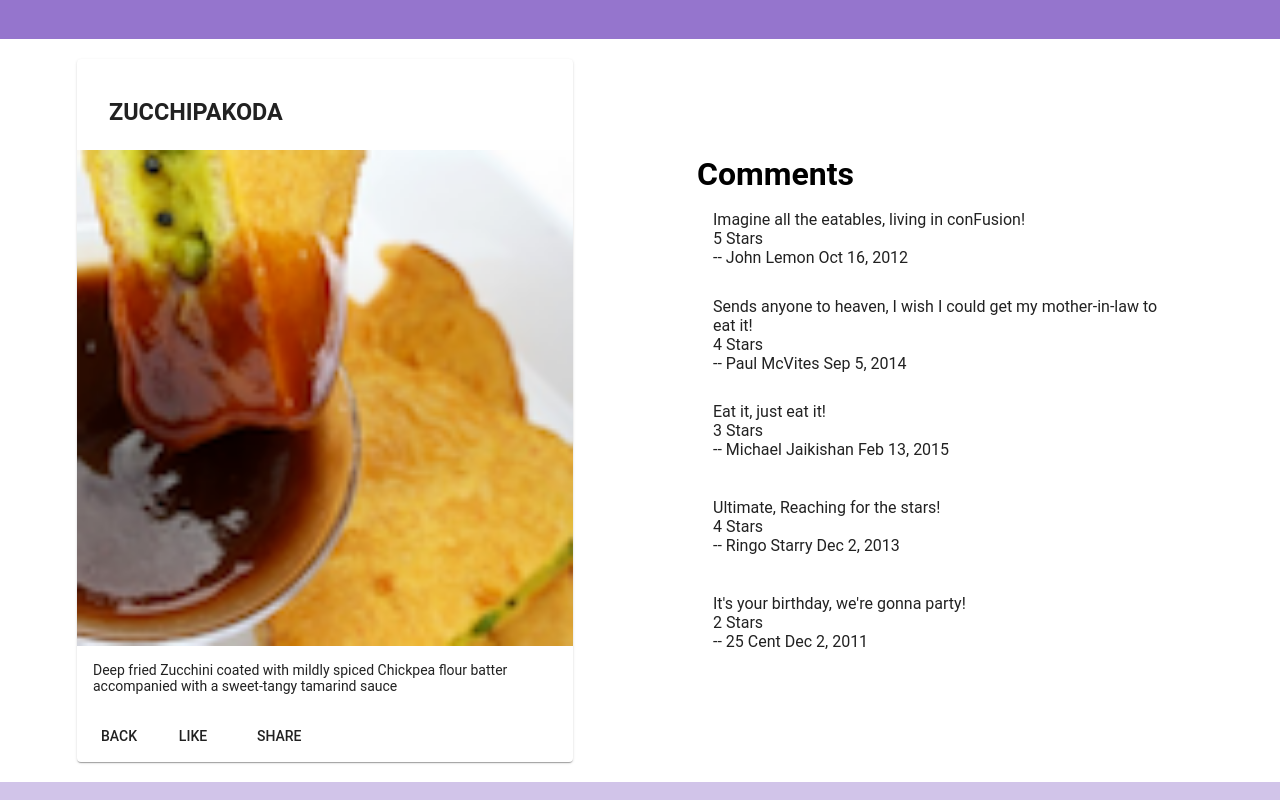
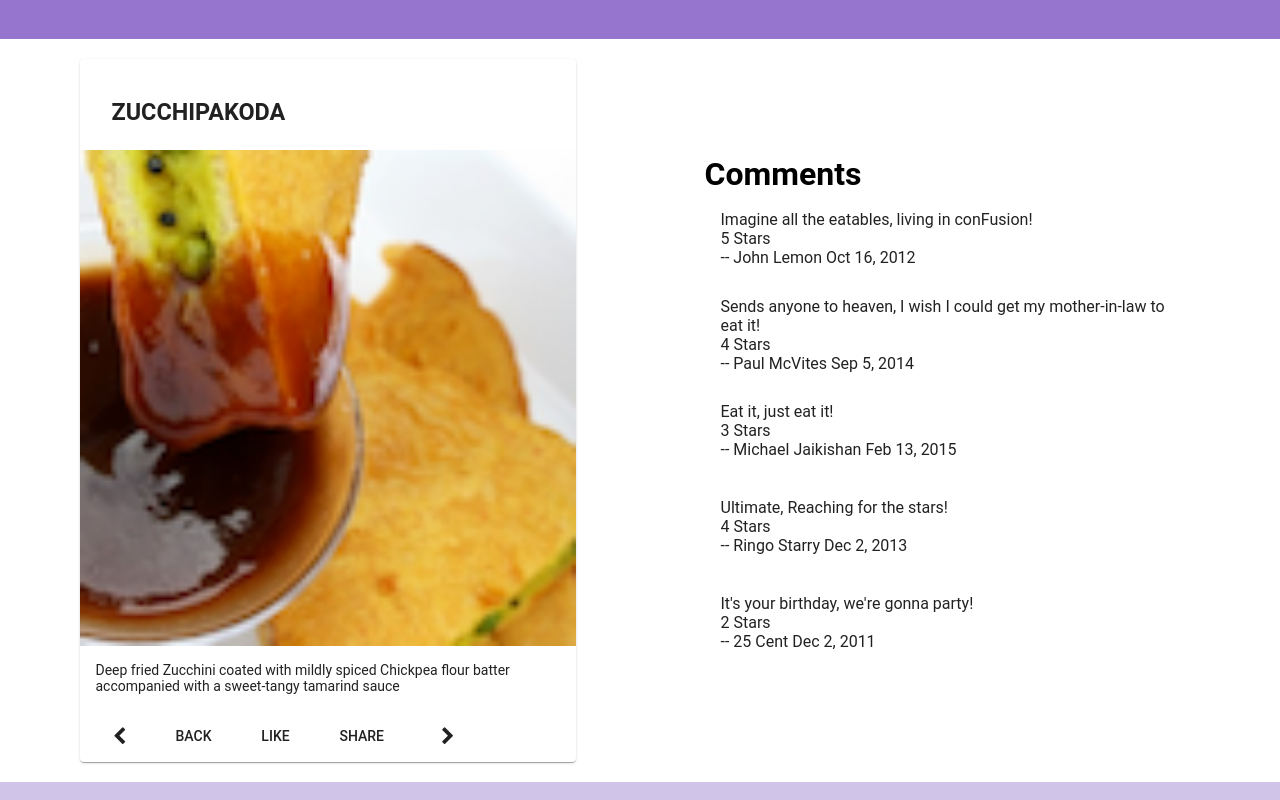
Before and after one commit to handeoz/coursera_confusion, an Angular app: page /dishdetail/1 in a window 1280 px wide. Shown: the part 300-1100 px from the top of the page. Built offline with nearby package versions, Linux system fonts and the light colour scheme.

Commit message:
RxJs Part 2

```diff
--- a/src/app/dishdetail/dishdetail.component.html
+++ b/src/app/dishdetail/dishdetail.component.html
@@ -7,8 +7,8 @@
      fxLayoutGap="10px"
      fxLayoutGap.xs="0">
 
-  <div fxFlex="40">
-    <div fxFlex *ngIf="dish">
+  <div fxFlex="40" *ngIf="dish">
+    <div fxFlex>
       <mat-card>
         <mat-card-header>
           <mat-card-title>
@@ -20,16 +20,23 @@
           <p>{{dish.description}}</p>
         </mat-card-content>
         <mat-card-actions>
+          <button mat-button [routerLink]="['/dishdetail', prev]">
+            <span class="fa fa-chevron-left fa-lg"></span>
+          </button>
           <button mat-button (click)="goBack()">BACK</button>
           <button mat-button>LIKE</button>
           <button mat-button>SHARE</button>
+          <span class="flex-spacer"></span>
+          <button mat-button [routerLink]="['/dishdetail', next]">
+            <span class="fa fa-chevron-right fa-lg"></span>
+          </button>
         </mat-card-actions>
       </mat-card>
     </div>
   </div>
 
-  <div fxFlex="40">
-    <mat-list fxFlex *ngIf="dish">
+  <div fxFlex="40" *ngIf="dish">
+    <mat-list fxFlex>
       <h1>Comments</h1>
       <mat-list-item *ngFor="let item of dish.comments" style="padding-bottom: 3em">
             <p>
--- a/src/app/dishdetail/dishdetail.component.ts
+++ b/src/app/dishdetail/dishdetail.component.ts
@@ -3,6 +3,7 @@
 import { Location} from '@angular/common';
 import { Dish } from '../shared/dish';
 import { DishService} from '../services/dish.service';
+import { switchMap } from 'rxjs/operators';
 
 @Component({
   selector: 'app-dishdetail',
@@ -11,15 +12,24 @@
 })
 export class DishdetailComponent implements OnInit {
   dish: Dish;
+  dishIds: string[];
+  prev: string;
+  next: string;
 
   constructor(private dishService: DishService,
               private route: ActivatedRoute,
               private location: Location) { }
 
   ngOnInit(): void {
-    const id = this.route.snapshot.params['id'];
-    this.dishService.getDish(id)
-      .subscribe((dish) => this.dish = dish);
+    this.dishService.getDishIds().subscribe(dishIds => this.dishIds = dishIds);
+    this.route.params.pipe(switchMap((params: Params) => this.dishService.getDish(params['id'])))
+      .subscribe(dish => { this.dish = dish; this.setPrevNext(dish.id); });
+  }
+
+  setPrevNext (dishId: string) {
+    const index = this.dishIds.indexOf(dishId);
+    this.prev = this.dishIds[(this.dishIds.length + index - 1) % this.dishIds.length];
+    this.next = this.dishIds[(this.dishIds.length + index + 1) % this.dishIds.length];
   }
 
   goBack(): void {
--- a/src/app/services/dish.service.ts
+++ b/src/app/services/dish.service.ts
@@ -22,4 +22,8 @@
   getFeaturedDish(): Observable<Dish> {
     return of(DISHES.filter((dish) => dish.featured) [0]).pipe(delay(2000));
   }
+
+  getDishIds(): Observable<string[] | any> {
+    return of(DISHES.map(dish => dish.id));
+  }
 }
```
